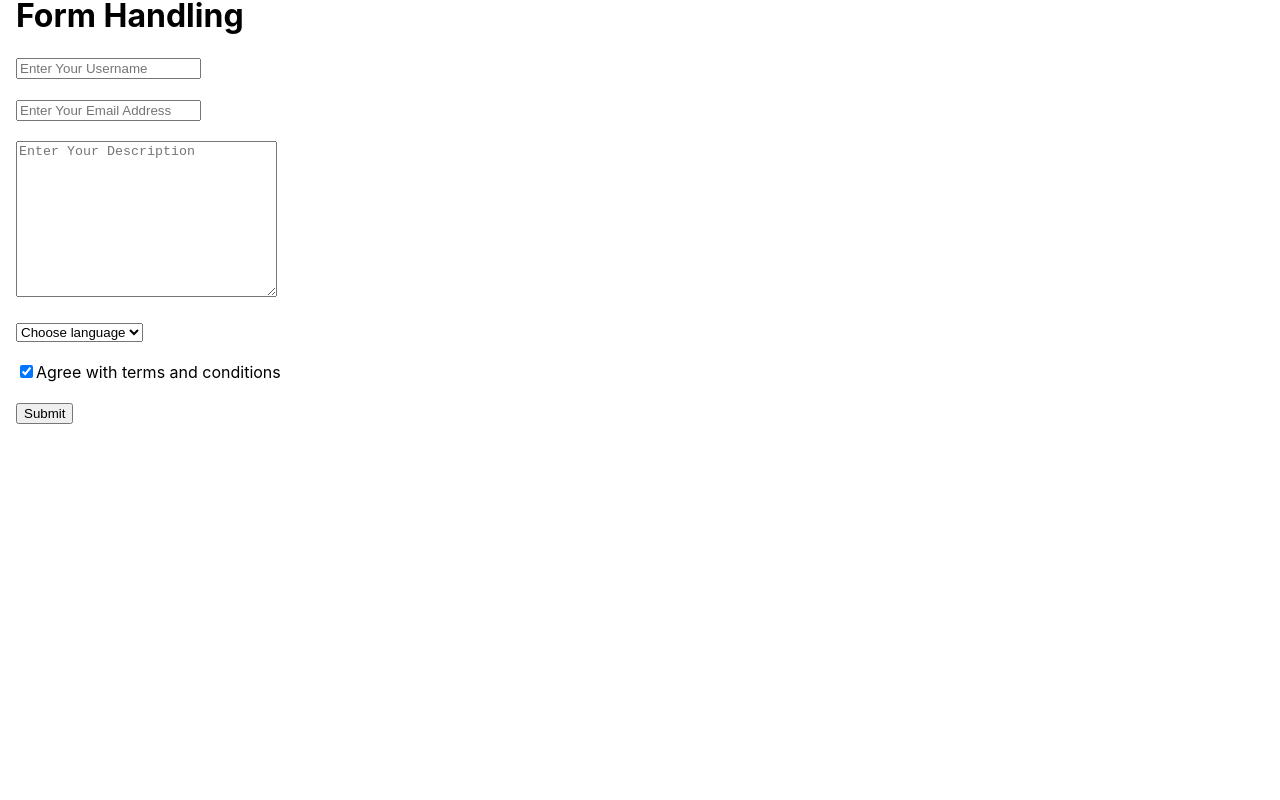
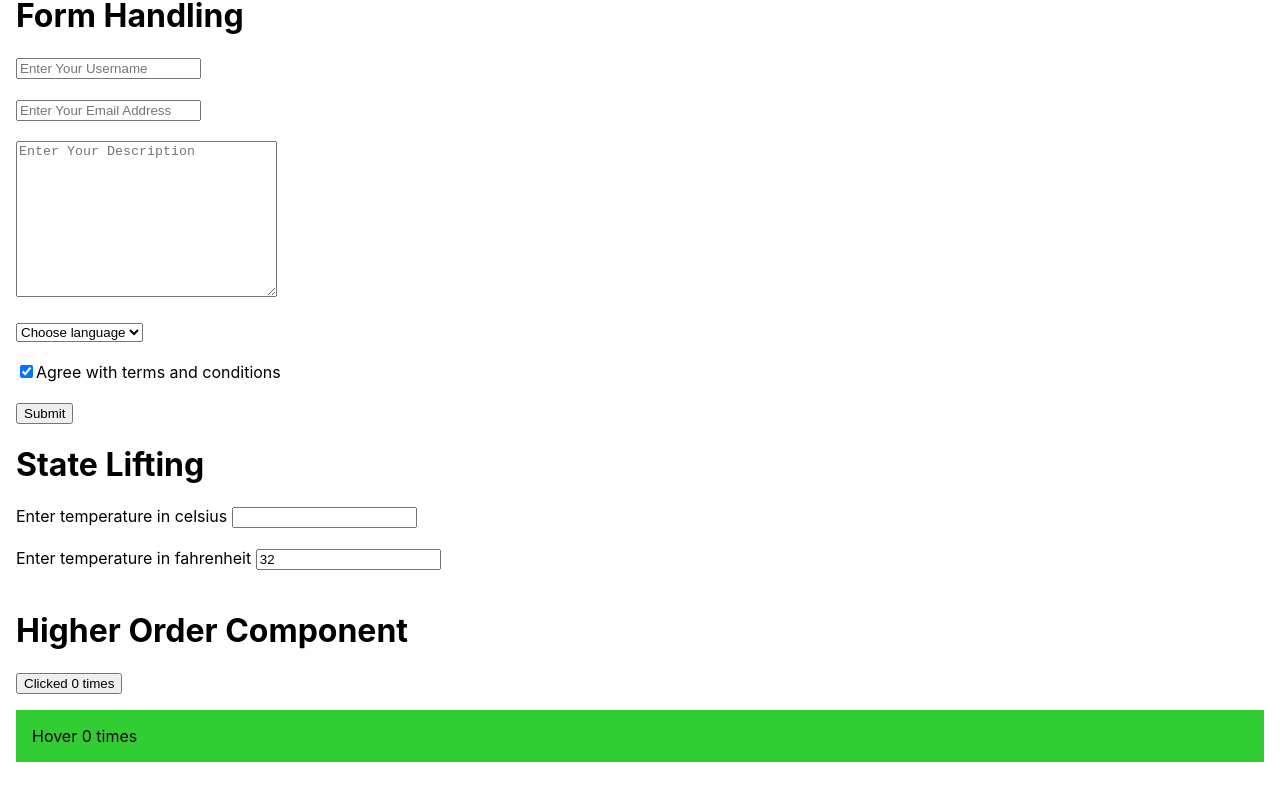
Before and after one commit to marzuk-zarir/learn-react, a React (Vite) app: page / in a window 1280 px wide. Shown: the part 2259-3059 px from the top of the page. Before the commit the page ends 2883 px from the top, so only its background shows below. Built offline with nearby package versions, Linux system fonts and the light colour scheme; no server answers.

Commit message:
feat: chapter 7, 8 added docs: readme file updated code: vscode settings updated

```diff
--- /dev/null
+++ b/src/classComponents/7-state-lifting/7.1-state-lifting.jsx
@@ -0,0 +1,55 @@
+import { Component } from 'react'
+import Boiling from './components/Boiling'
+import Input from './components/Input'
+
+/**
+ * ? State Lifting
+ * * React state works in unidirectional data-flow. Child can access parent's state but parent cannot access child's state
+ * * State lifting means when same level component or parent want to access the child's state, state should be define in parent
+ * * For state change or access parent's state from child component parent must pass the state and handler inside child's props
+ *
+ */
+export default class extends Component {
+    state = { scale: 'celsius', temperature: '' }
+
+    handleTemperatureChange = (scale, temperature) => {
+        this.setState({ scale, temperature })
+    }
+
+    render() {
+        const celsius =
+            this.state.scale === 'fahrenheit'
+                ? parseFloat(
+                      (((this.state.temperature - 32) * 5) / 9).toFixed(2)
+                  )
+                : this.state.temperature
+
+        const fahrenheit =
+            this.state.scale === 'celsius'
+                ? parseFloat(((this.state.temperature * 9) / 5 + 32).toFixed(2))
+                : this.state.temperature
+
+        return (
+            <div>
+                <Input
+                    scale="celsius"
+                    temperature={celsius}
+                    setTemperature={this.handleTemperatureChange}
+                />
+                <br />
+                <Input
+                    scale="fahrenheit"
+                    temperature={fahrenheit}
+                    setTemperature={this.handleTemperatureChange}
+                />
+                <br />
+                {this.state.temperature && (
+                    <Boiling
+                        scale={this.state.scale}
+                        temperature={this.state.temperature}
+                    />
+                )}
+            </div>
+        )
+    }
+}
--- /dev/null
+++ b/src/classComponents/7-state-lifting/components/Boiling.jsx
@@ -0,0 +1,10 @@
+import React from 'react'
+
+export default function Boiling({ scale, temperature }) {
+    return (scale === 'celsius' && temperature >= 100) ||
+        (scale === 'fahrenheit' && temperature >= 212) ? (
+        <p>Water is Boiling 🚰</p>
+    ) : (
+        <p>Water is not Boiling 🚱</p>
+    )
+}
--- /dev/null
+++ b/src/classComponents/7-state-lifting/components/Input.jsx
@@ -0,0 +1,12 @@
+export default function Input({ scale, temperature, setTemperature }) {
+    return (
+        <div>
+            <label>Enter temperature in {scale} </label>
+            <input
+                type="text"
+                value={temperature}
+                onChange={(e) => setTemperature(scale, e.target.value)}
+            />
+        </div>
+    )
+}
--- /dev/null
+++ b/src/classComponents/8-higher-order-component/8.1-hoc.jsx
@@ -0,0 +1,11 @@
+import ClickCounter from './components/ClickCounter'
+import HoverCounter from './components/HoverCounter'
+
+export default function () {
+    return (
+        <div>
+            <ClickCounter />
+            <HoverCounter />
+        </div>
+    )
+}
--- /dev/null
+++ b/src/classComponents/8-higher-order-component/components/ClickCounter.jsx
@@ -0,0 +1,7 @@
+import withCounter from './HOC/withCounter'
+
+function ClickCounter({ count, incrementCount }) {
+    return <button onClick={incrementCount}>Clicked {count} times</button>
+}
+
+export default withCounter(ClickCounter)
--- /dev/null
+++ b/src/classComponents/8-higher-order-component/components/HOC/withCounter.jsx
@@ -0,0 +1,28 @@
+import { Component } from 'react'
+
+/**
+ * ? Higher Order Component
+ * * Higher-order component is a function that takes a component and returns a new component for prevent code duplication
+ * * In hoc, original component is received from parameter and push default state and handler as props
+ * * So, child component can easily access default and handler from props by wrapping hoc func
+ *
+ */
+
+export default function (OriginalComponent) {
+    return class extends Component {
+        state = { count: 0 }
+
+        incrementCount = () => {
+            this.setState(({ count }) => ({ count: count + 1 }))
+        }
+
+        render() {
+            return (
+                <OriginalComponent
+                    count={this.state.count}
+                    incrementCount={this.incrementCount}
+                />
+            )
+        }
+    }
+}
--- /dev/null
+++ b/src/classComponents/8-higher-order-component/components/HoverCounter.jsx
@@ -0,0 +1,18 @@
+import withCounter from './HOC/withCounter'
+
+function HoverCounter({ count, incrementCount }) {
+    return (
+        <div
+            style={{
+                background: 'limegreen',
+                padding: '1rem',
+                marginTop: '1rem'
+            }}
+            onMouseOver={incrementCount}
+        >
+            Hover {count} times
+        </div>
+    )
+}
+
+export default withCounter(HoverCounter)
--- a/src/classComponents/ClassComponentRoot.jsx
+++ b/src/classComponents/ClassComponentRoot.jsx
@@ -1,5 +1,4 @@
 import { Component } from 'react'
-import Profile from './small-projects/1-ProfileCard/Profile'
 import Example from './1-component/1.1-Example'
 import Timer from './2-props/2.1-props'
 import State from './3-state-and-lifecycleMethods/3.1-state'
@@ -9,6 +8,9 @@ import ControllerReRender from './4-event-handling/4.2-controlled-re-render'
 import Loop from './5-looping-and-conditional-rendering/5.1-looping'
 import ConditionalRender from './5-looping-and-conditional-rendering/5.2-conditional-rendering'
 import FormHandling from './6-form-handling/6.1-form-handling'
+import StateLifting from './7-state-lifting/7.1-state-lifting'
+import HOC from './8-higher-order-component/8.1-hoc'
+import Profile from './small-projects/1-ProfileCard/Profile'
 
 export default class ClassComponentRoot extends Component {
     state = {
@@ -66,6 +68,14 @@ export default class ClassComponentRoot extends Component {
                 {/* Form handling */}
                 <h1>Form Handling</h1>
                 <FormHandling />
+
+                {/* State lifting */}
+                <h1>State Lifting</h1>
+                <StateLifting />
+
+                {/* Higher Order Component */}
+                <h1>Higher Order Component</h1>
+                <HOC />
             </div>
         )
     }
```
Also changed, not shown: 1 other file (tests, documents, lock files or other folders).
